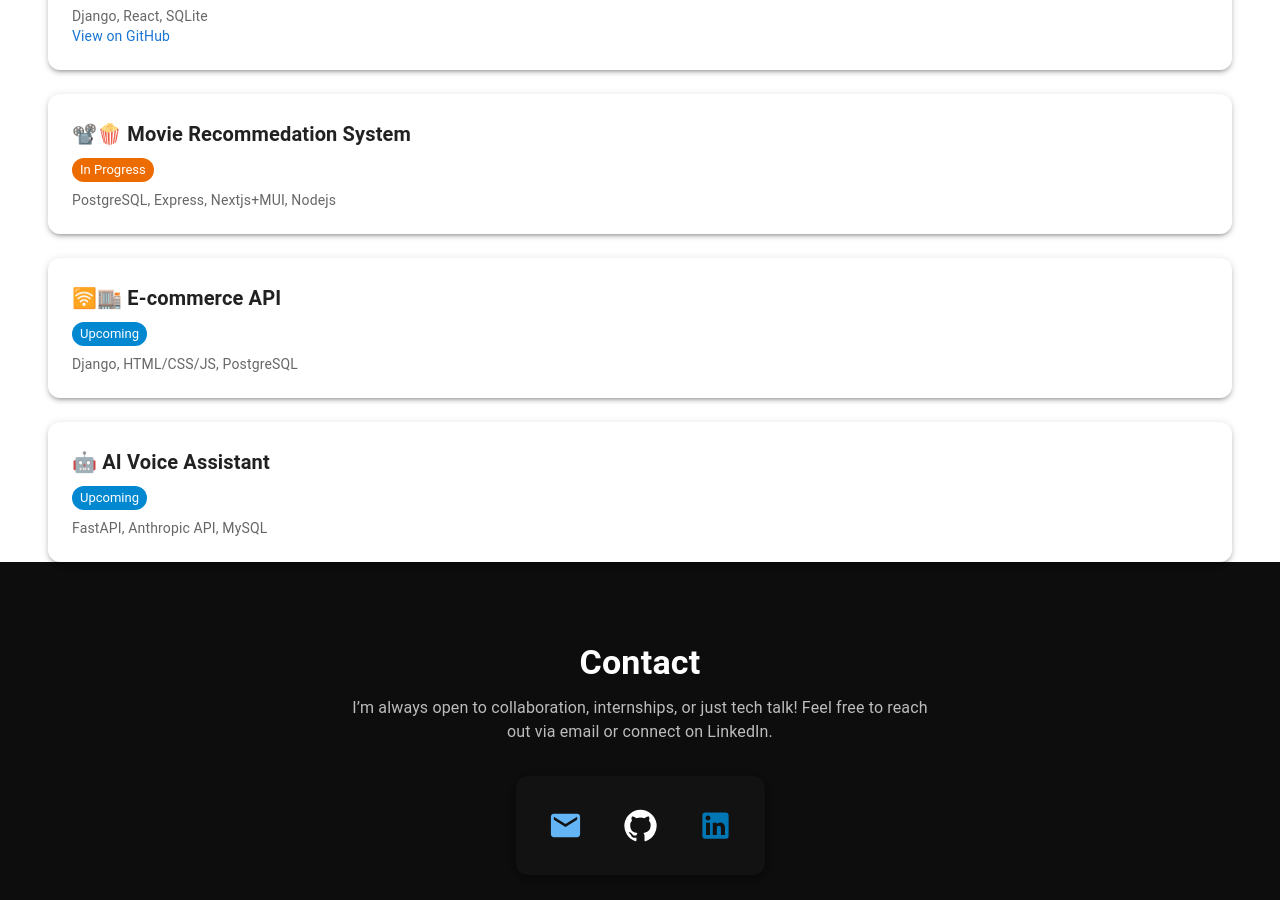
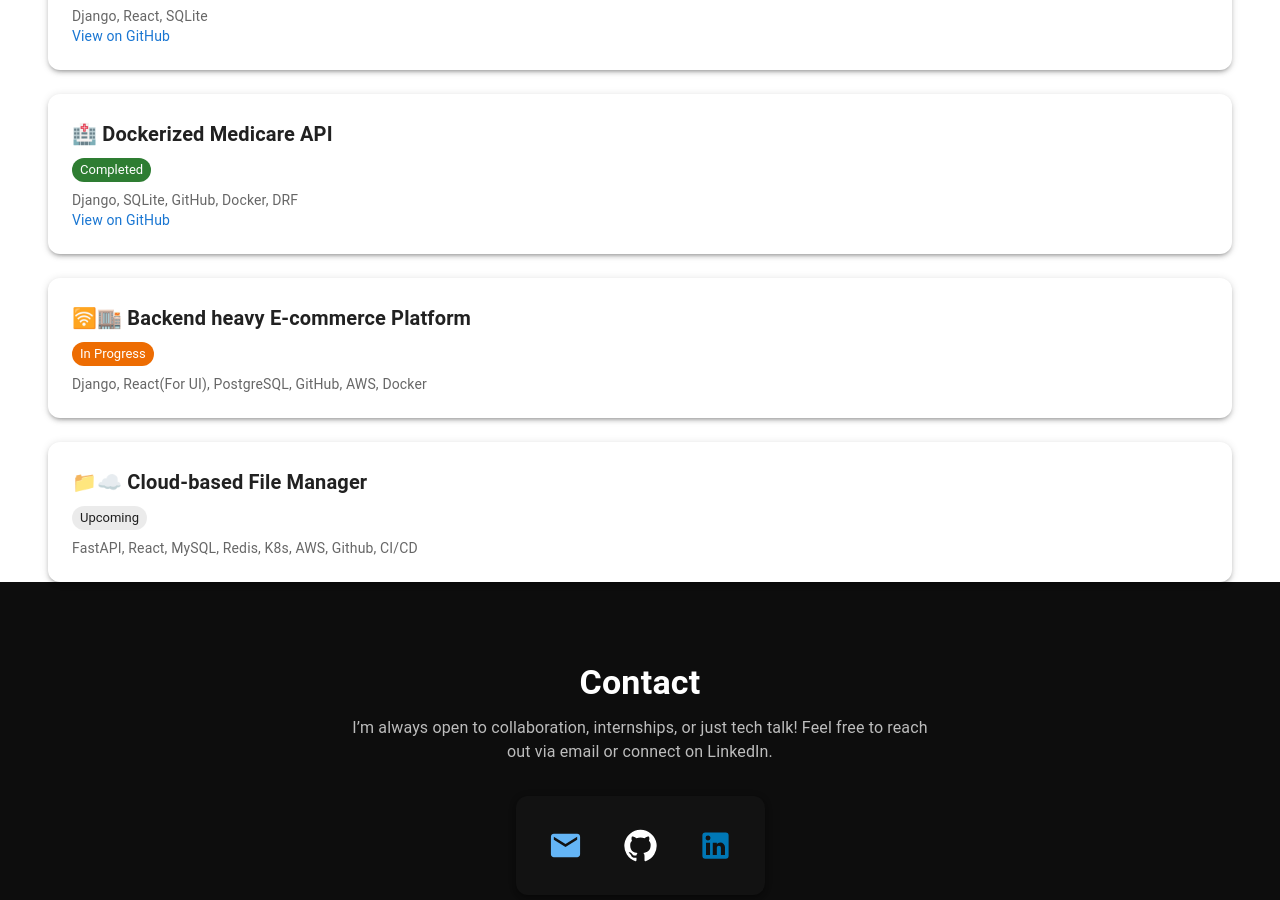
Before and after one commit to PrajwalP-git/portfolio, a Next.js app: page / in a window 1280 px wide. Shown: the part 1584-2484 px from the top of the page. Built offline with nearby package versions, Linux system fonts and the light colour scheme.

Commit message:
Changed projects name and stack

```diff
--- a/src/app/components/Projects.jsx
+++ b/src/app/components/Projects.jsx
@@ -19,22 +19,23 @@ const projects = [
     emoji: "📚",
   },
   {
-    title: "Movie Recommedation System",
-    status: "In Progress",
-    stack: "PostgreSQL, Express, Nextjs+MUI, Nodejs",
-    emoji: "📽️🍿",
+    title: "Dockerized Medicare API",
+    status: "Completed",
+    stack: "Django, SQLite, GitHub, Docker, DRF",
+    link: "https://github.com/PrajwalP-git/Medicare-API",
+    emoji: "🏥",
   },
   {
-    title: "E-commerce API",
-    status: "Upcoming",
-    stack: "Django, HTML/CSS/JS, PostgreSQL",
+    title: "Backend heavy E-commerce Platform",
+    status: "In Progress",
+    stack: "Django, React(For UI), PostgreSQL, GitHub, AWS, Docker",
     emoji: "🛜🏬",
   },
   {
-    title: "AI Voice Assistant",
+    title: "Cloud-based File Manager",
     status: "Upcoming",
-    stack: "FastAPI, Anthropic API, MySQL",
-    emoji: "🤖",
+    stack: "FastAPI, React, MySQL, Redis, K8s, AWS, Github, CI/CD",
+    emoji: "📁☁️",
   },
 ];
 
@@ -44,7 +45,7 @@ const getColor = (status) => {
       return "success";
     case "In Progress":
       return "warning";
-    case "Upcoming":
+    case "Upcoming/Future":
       return "info";
     default:
       return "default";
```
Also changed, not shown: 1 other file (tests, documents, lock files or other folders).
